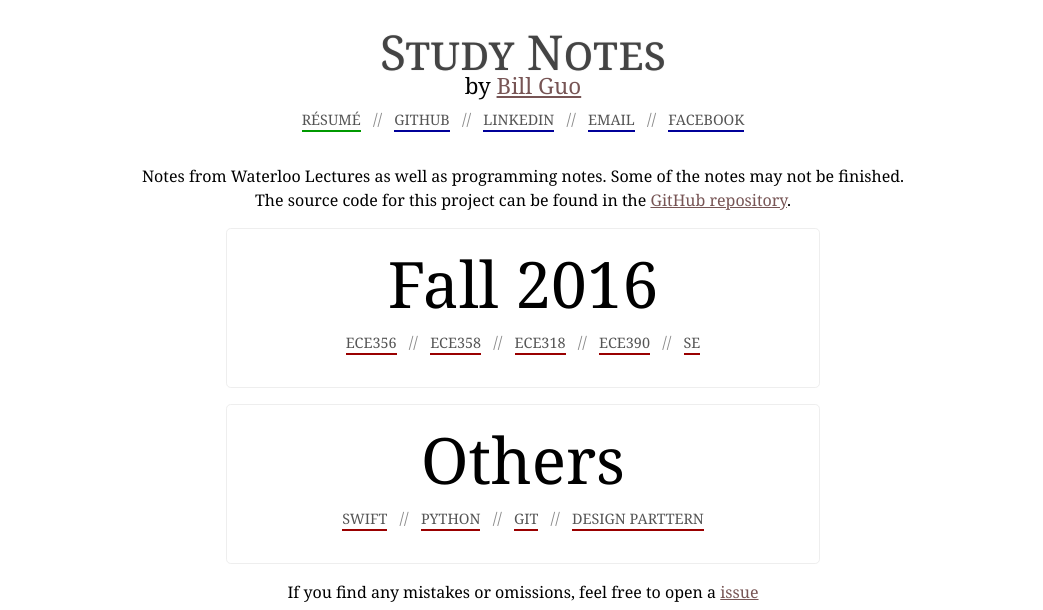
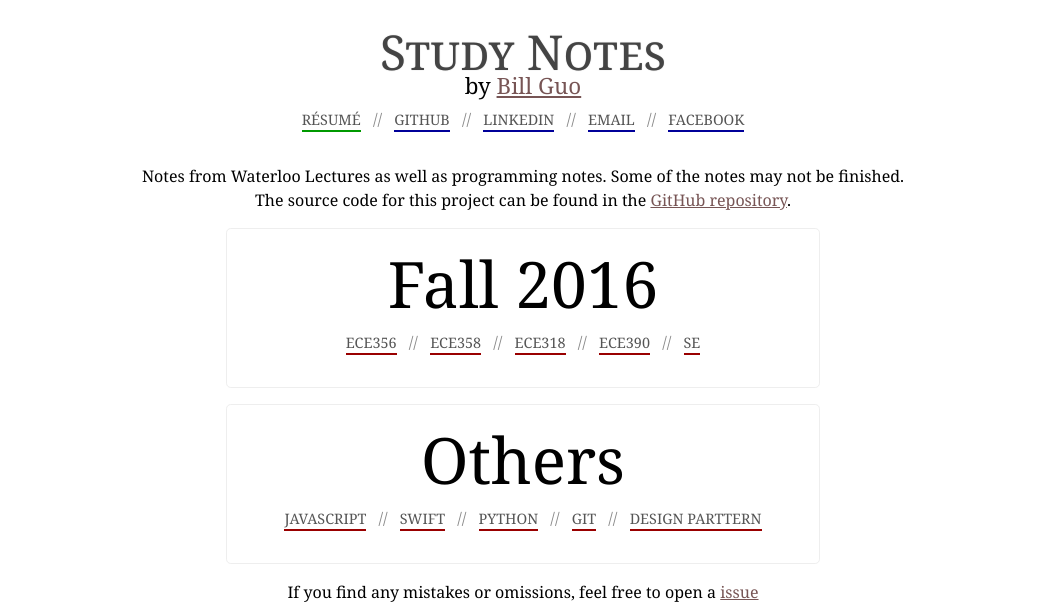
Before and after one commit to iFun/Notes, a plain HTML site: page index.html in a window 1280 px wide. Shown: the top 610 px of the page, without its empty margins (117-1160 px from the left). Drawn offline with Linux system fonts and the light colour scheme.

Commit message:
javascript added

```diff
--- a/index.html
+++ b/index.html
@@ -41,6 +41,8 @@
 		<div class="term">
 			<h2>Others</h2>
 			<ul class="site_links">
+				<li><a href="Others/Javascript/Javascript.html" class="course" target='_blank'>Javascript</a></li>
+				<span class="divider"></span>
 				<li><a href="Others/Swift/Swift.html" class="course" target='_blank'>Swift</a></li>
 				<span class="divider"></span>
 				<li><a href="Others/Python/Python.html" class="course" target='_blank'>Python</a></li>
```
